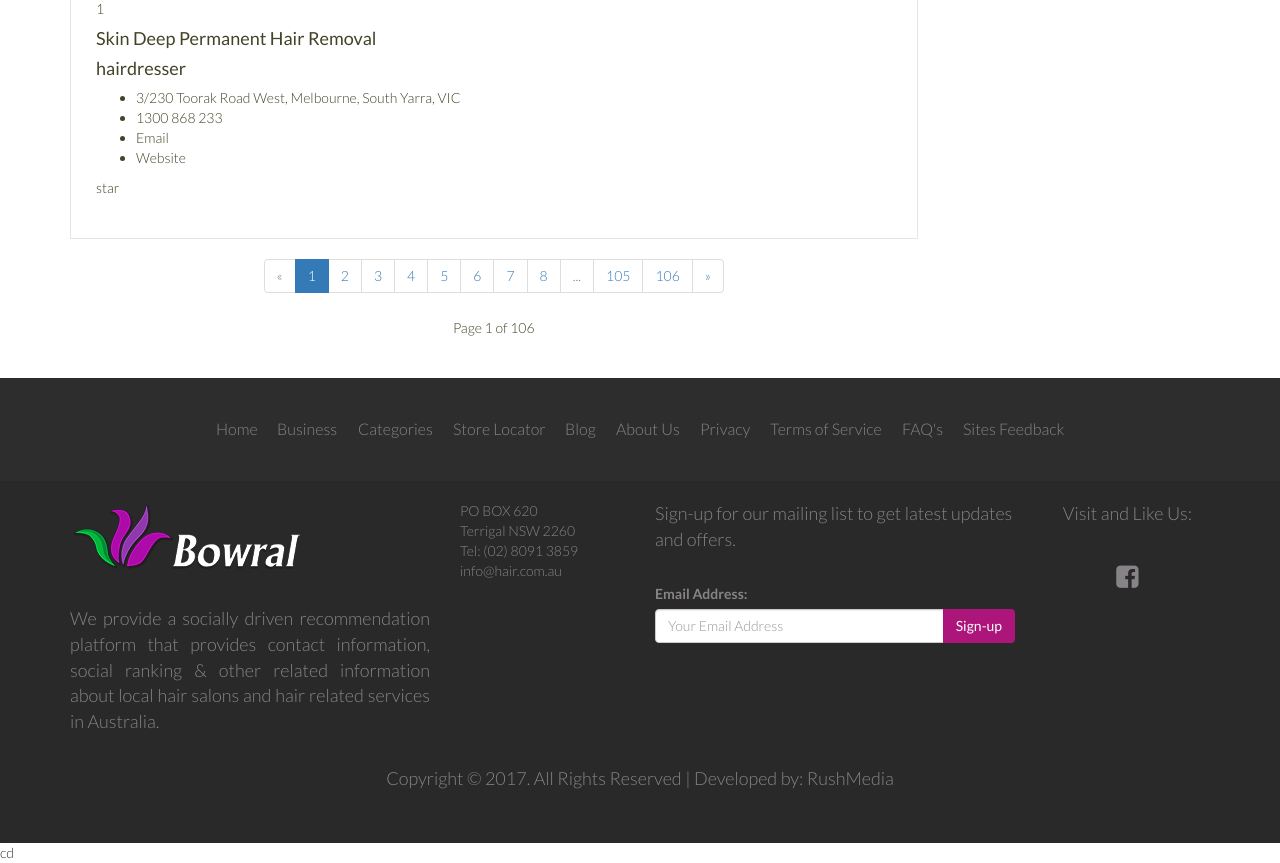
After one commit to juntals/template.dev, a PHP site: page /business.php in a window 1280 px wide. The commit adds this page. Shown: the part 2088-2951 px from the top of the page. Run offline with PHP 8.4, Linux system fonts and the light colour scheme; style sheets or scripts are compiled from the project's sources; some libraries are stand-ins or nearby versions.

Commit message:
Adding business page

```diff
--- /dev/null
+++ b/business.php
@@ -0,0 +1,399 @@
+<!DOCTYPE html>
+<html lang="en">
+
+<head>
+
+    <meta charset="utf-8">
+    <meta http-equiv="X-UA-Compatible" content="IE=edge">
+    <meta name="viewport" content="width=device-width, initial-scale=1">
+    <meta name="description" content="">
+    <meta name="author" content="">
+
+    <title>Bowral</title>
+
+    <link rel="icon" href="https://www.bowral.com.au/public_html/assets/website/img/favicon/favicon.png">
+
+    <!-- Bootstrap Core CSS -->
+    <link href="stylesheets/vendors/bootstrap.min.css" rel="stylesheet">
+    <link href="stylesheets/vendors/hover/css/hover-min.css" rel="stylesheet">
+    <link href="stylesheets/vendors/font-awesome-4.7.0/css/font-awesome.min.css" rel="stylesheet">
+
+
+    <!-- font embed -->
+    <link href="https://fonts.googleapis.com/css?family=Lato:300,300i,400,400i,700,700i,900,900i|Lora:400,400i,700,700i" rel="stylesheet">
+
+    <!-- default theme -->
+    <link href="stylesheets/css/base/default.css" rel="stylesheet">
+    <link href="stylesheets/css/base/color.css" rel="stylesheet">
+    <link href="stylesheets/css/base/font.css" rel="stylesheet">
+
+    <link href="stylesheets/css/main.css" rel="stylesheet">
+
+
+    <!-- HTML5 Shim and Respond.js IE8 support of HTML5 elements and media queries -->
+    <!-- WARNING: Respond.js doesn't work if you view the page via file:// -->
+    <!--[if lt IE 9]>
+        <script src="https://oss.maxcdn.com/libs/html5shiv/3.7.0/html5shiv.js"></script>
+        <script src="https://oss.maxcdn.com/libs/respond.js/1.4.2/respond.min.js"></script>
+    <![endif]-->
+
+</head>
+
+<body id="common-page">
+
+    <!-- Navigation -->
+    <header id="header-2">
+        <nav class="navbar navbar-inverse " data-spy="affix" data-offset-top="150" role="navigation">
+            <div class="container">
+                <!-- Brand and toggle get grouped for better mobile display -->
+                <div class="navbar-header">
+                    <button type="button" class="navbar-toggle" data-toggle="collapse" data-target="#bs-example-navbar-collapse-1">
+                        <span class="sr-only">Toggle navigation</span>
+                        <span class="icon-bar"></span>
+                        <span class="icon-bar"></span>
+                        <span class="icon-bar"></span>
+                    </button>
+                    <a href="#" id="logo" class="navbar-brand"><img class="" src="/images/logo.png" alt=""></a></h1>
+                </div>
+                <!-- Collect the nav links, forms, and other content for toggling -->
+                <div class="collapse navbar-collapse" id="bs-example-navbar-collapse-1">
+
+                    <ul class="nav navbar-nav pull-right quick-menu">
+                        <li>
+                            <a class="circle-social" href="#"><i class="fa fa-search" aria-hidden="true"></i></a>
+                        </li>
+                        <li>
+                            <a class="square-social" href="#">Login</a>
+                        </li>
+                        <li>
+                            <a class="square-social" href="#">Join</a>
+                        </li>
+                    </ul>
+
+                    <ul class="nav navbar-nav pull-right">
+                        <li>
+                            <a class="hvr-bounce-to-top" href="#">Home</a>
+                        </li>
+                        <li>
+                            <a class="hvr-bounce-to-top" href="#">Business</a>
+                        </li>
+                        <li>
+                            <a class="hvr-bounce-to-top" href="#">Categories</a>
+                        </li>
+                        <li>
+                            <a class="hvr-bounce-to-top" href="#">Store Locator</a>
+                        </li>
+                        <li>
+                            <a class="hvr-bounce-to-top" href="#">Blog</a>
+                        </li>
+                        <li>
+                            <a class="hvr-bounce-to-top" href="#">About</a>
+                        </li>
+                        <li>
+                            <a class="hvr-bounce-to-top" href="#">Contact</a>
+                        </li>
+                    </ul>
+
+
+
+                </div>
+                <!-- /.navbar-collapse -->
+            </div>
+            <!-- /.container -->
+        </nav>
+    </header>
+
+    <!-- Page Content -->
+
+    <section class="fluid-wrapper">
+    	<div id="cmap" class="contactmap" style="height: 70vh;"></div>
+    </section>
+
+    <section class="float-top">
+    	<div class="container">
+    		<div class="section-search">
+	            <form action="">
+	                <input type="text" placeholder="What are you looking for?">
+	                <input type="text" placeholder="Where? (suburb, postcode, or city)">
+	                <button class="search-submit hvr-grow" ><i class="fa fa-search" aria-hidden="true"></i> Find</button>
+	            </form>
+	        </div>
+    	</div>
+    </section>
+
+    <section>
+    	<div class="container">
+
+    		<div class="row">
+
+    			<div class="col-md-9">
+    				<div class="pagination-counter">
+    					<p>Showing 1 - 5 of 591 Businesses</p>
+    				</div>
+    				<div class="business-listing">
+
+    					<div class="business-item">
+
+    						<div class="business-image">
+	    						<img src="http://lorempixel.com/400/300/sports/" alt="">
+	    					</div>
+
+	    					<div class="business-map">
+	    						<span>1</span>
+	    					</div>
+
+	    					<div class="business-details">
+	    						<h4>Skin Deep Permanent Hair Removal</h4>
+	    						<h4>hairdresser</h4>
+								<ul>
+									<li>3/230 Toorak Road West, Melbourne, South Yarra, VIC</li>
+									<li>1300 868 233</li>
+									<li>Email</li>
+									<li>Website</li>
+								</ul>
+
+	    						<div class="business-review">
+	    							star
+	    						</div>
+	    					</div>
+
+    					</div>
+
+    					<div class="business-item">
+
+    						<div class="business-image">
+	    						<img src="http://lorempixel.com/400/300/sports/" alt="">
+	    					</div>
+
+	    					<div class="business-map">
+	    						<span>1</span>
+	    					</div>
+
+	    					<div class="business-details">
+	    						<h4>Skin Deep Permanent Hair Removal</h4>
+	    						<h4>hairdresser</h4>
+								<ul>
+									<li>3/230 Toorak Road West, Melbourne, South Yarra, VIC</li>
+									<li>1300 868 233</li>
+									<li>Email</li>
+									<li>Website</li>
+								</ul>
+
+	    						<div class="business-review">
+	    							star
+	    						</div>
+	    					</div>
+
+    					</div>
+
+    					<div class="business-item">
+
+    						<div class="business-image">
+	    						<img src="http://lorempixel.com/400/300/sports/" alt="">
+	    					</div>
+
+	    					<div class="business-map">
+	    						<span>1</span>
+	    					</div>
+
+	    					<div class="business-details">
+	    						<h4>Skin Deep Permanent Hair Removal</h4>
+	    						<h4>hairdresser</h4>
+								<ul>
+									<li>3/230 Toorak Road West, Melbourne, South Yarra, VIC</li>
+									<li>1300 868 233</li>
+									<li>Email</li>
+									<li>Website</li>
+								</ul>
+
+	    						<div class="business-review">
+	    							star
+	    						</div>
+	    					</div>
+
+    					</div>
+
+    				</div>
+
+    				<div class="text-center margin-bottom-40">
+					    <ul class="pagination">
+					        <li class="disabled"><span>«</span></li>
+					        <li class="active"><span>1</span></li>
+					        <li><a href="https://hair.com.au/search?location=South+Australia&amp;q=&amp;page=2">2</a></li>
+					        <li><a href="https://hair.com.au/search?location=South+Australia&amp;q=&amp;page=3">3</a></li>
+					        <li><a href="https://hair.com.au/search?location=South+Australia&amp;q=&amp;page=4">4</a></li>
+					        <li><a href="https://hair.com.au/search?location=South+Australia&amp;q=&amp;page=5">5</a></li>
+					        <li><a href="https://hair.com.au/search?location=South+Australia&amp;q=&amp;page=6">6</a></li>
+					        <li><a href="https://hair.com.au/search?location=South+Australia&amp;q=&amp;page=7">7</a></li>
+					        <li><a href="https://hair.com.au/search?location=South+Australia&amp;q=&amp;page=8">8</a></li>
+					        <li class="disabled"><span>...</span></li>
+					        <li><a href="https://hair.com.au/search?location=South+Australia&amp;q=&amp;page=105">105</a></li>
+					        <li><a href="https://hair.com.au/search?location=South+Australia&amp;q=&amp;page=106">106</a></li>
+					        <li><a href="https://hair.com.au/search?location=South+Australia&amp;q=&amp;page=2" rel="next">»</a></li>
+					    </ul>
+					    <!-- web-pagination -->
+					    <div>Page <span>1 of 106 </span></div>
+					</div>
+
+    			</div>
+
+    			<div class="col-md-3">
+    				<div class="upcoming-events">
+    					<div class="event-date">
+    						<span>9</span>
+    						<span>March</span>
+    					</div>
+    					<div class="event-image">
+    						<img src="http://lorempixel.com/300/200/sports/" alt="">
+    					</div>
+    					<div class="event-details">
+    						<p>Lorem ipsum dolor sit amet, consectetur adipisicing elit. Est expedita error eaque laudantium, culpa laboriosam iusto nisi quia aperiam. Necessitatibus autem amet perferendis optio at!</p>
+    					</div>
+    				</div>
+    			</div>
+
+    		</div>
+
+    	</div>
+    </section>
+
+    <footer class="text-center">
+        <div class="footer-upper-bar">
+            <div class="container">
+                <div class="row">
+                    <div class="col-md-12">
+                        <ul class="footer-menu">
+                            <li><a class="hvr-shutter-out-vertical" href="https://hair.com.au/home">Home</a></li>
+                            <li><a class="hvr-shutter-out-vertical" href="https://hair.com.au/search/q">Business</a></li>
+                            <li>
+                                <a class="hvr-shutter-out-vertical" href="https://hair.com.au/categories">Categories</a>
+                            </li>
+                            <li>
+                                <a class="hvr-shutter-out-vertical" href="https://hair.com.au/store-locator">Store Locator</a>
+                            </li>
+                            <li>
+                                <a class="hvr-shutter-out-vertical" href="https://hair.com.au/blog">Blog</a>
+                            </li>
+                            <li>
+                                <a class="hvr-shutter-out-vertical" href="https://hair.com.au/about-us">About Us</a>
+                            </li>
+                            <li>
+                                <a class="hvr-shutter-out-vertical" href="https://hair.com.au/privacy">Privacy</a>
+                            </li>
+                            <li>
+                                <a class="hvr-shutter-out-vertical" href="https://hair.com.au/terms-of-service">Terms of Service</a>
+                            </li>
+                            <li>
+                                <a class="hvr-shutter-out-vertical" href="https://hair.com.au/faqs">FAQ's</a>
+                            </li>
+                            <li><a class="hvr-shutter-out-vertical" href="#feedbackModal" data-toggle="modal">Sites Feedback</a></li>
+
+
+
+                            <!-- Modal -->
+
+                        </ul>
+                    </div>
+
+                </div>
+            </div>
+        </div><!-- ../footer-upper-bar -->
+
+        <div class="footer-bottom-bar">
+            <div class="container">
+
+                <div class="row">
+                    <div class="col-md-4">
+                        <div class="left-image-service">
+                            <div class="img-wrapper">
+                                <a href="https://hair.com.au/home"><img src="/images/logo.png"" alt="Hair.com.au - socially rewarding"></a>
+                            </div>
+                            <div class="text-wrapper">
+                                <p>We provide a socially driven recommendation platform that provides contact information, social ranking &amp; other related information about local hair salons and hair related services in Australia.</p>
+                            </div>
+                        </div>
+                    </div>
+                    <div class="col-md-2">
+                        <ul>
+                            <li>PO BOX 620</li>
+                            <li>Terrigal NSW 2260</li>
+                            <li><a href="tel:(02) 8007 5521">Tel: (02) 8091 3859</a></li>
+                            <li><a href="mailto:info@hair.com.au">info@hair.com.au</a></li>
+                        </ul>
+                    </div>
+                    <div class="col-md-4 text-left">
+                        <div class="text-wrapper">
+                            <p>Sign-up for our mailing list to get latest updates and offers.</p>
+                        </div>
+                        <div class="newsletter">
+                            <form id="newsletter" name="newsletter" role="form" action="https://hair.com.au/home" method="POST" accept-charset="utf-8" class="ng-pristine ng-valid">
+                                <input type="hidden" name="_token" value="Fss2MHbYm6rbErEo64iwQgPIVq3GmuXugM4U0ltn" autocomplete="off">
+                                <label for="email">Email Address:</label>
+                                <div class="input-group">
+                                    <input id="email" type="text" class="form-control" name="email" placeholder="Your Email Address">
+                                    <span class="input-group-btn">
+                                            <button id="btn_id" class="btn btn-secondary" type="submit">Sign-up</button>
+                                        </span>
+                                </div>
+                            </form>
+                        </div>
+                    </div>
+                    <div class="col-md-2">
+                     <p class="margin-top-10">Visit and Like Us:</p>
+                        <ul class="social-icons footer-social-icons">
+                            <li><a href="https://www.facebook.com/haircomau/" target="_blank">
+                                <i class="fa fa-facebook-square" aria-hidden="true"></i>
+                                </a>
+                            </li>
+                        </ul>
+
+                    </div>
+                </div>
+
+                <div class="row">
+                    <p class="copyright">Copyright © 2017. All Rights Reserved | Developed by: <a href="http://rushmedia.ph/" target="_blank">RushMedia</a></p>
+                </div>
+            </div>
+        </div>
+    </footer>
+
+    <!-- jQuery Version 1.11.1 -->
+    <script src="/js/jquery.js"></script>
+    <!-- Bootstrap Core JavaScript -->
+    <script src="/js/bootstrap.min.js"></script>
+    <script src="/js/jarallax/jarallax.js"></script>
+    <script src="/js/jarallax/jarallax-video.js"></script>
+    <script src="/js/jquery-countTo/jquery.countTo.js"></script>
+    <script src="/js/smoothScroll/scrollSpeed.js"></script>
+    <script type="text/javascript" src="https://maps.googleapis.com/maps/api/js?key=AIzaSyAt9TyI6VkaXWwv_ZWN-dtWjgRKk-L8WjQ&libraries=places"></script>cd
+    <script>
+        jQuery.scrollSpeed(100, 800);
+    </script>
+    <script>
+
+    $(document).ready(function(){
+
+        var myLatLng = {lat: -33.44743, lng: 151.44527};
+
+        var map = new google.maps.Map(document.getElementById('cmap'), {
+            zoom: 16,
+            center: myLatLng,
+            scrollwheel: false
+        });
+
+        var marker = new google.maps.Marker({
+        position: myLatLng,
+        map: map,
+        title: 'My map'
+        });
+
+        });
+
+
+      </script>
+
+    <script src="/js/main.js"></script>
+
+</body>
+
+</html>
--- a/stylesheets/css/main.css
+++ b/stylesheets/css/main.css
@@ -204,4 +204,76 @@ footer a:hover {
   background-color: #ac167a;
   color: #fff; }
 
+/* common pages */
+header#header-2 .navbar {
+  border: 0;
+  margin: 0;
+  border-radius: 0; }
+  header#header-2 .navbar .container {
+    position: relative; }
+    header#header-2 .navbar .container .navbar-header {
+      position: absolute;
+      top: 0;
+      left: 0;
+      height: 100%;
+      width: auto; }
+header#header-2 .navbar.affix {
+  width: 100%;
+  z-index: 2;
+  background: #AC167A; }
+  header#header-2 .navbar.affix ul.navbar-nav a {
+    padding: 25px 10px; }
+header#header-2 .navbar-brand {
+  padding: 7px 0;
+  height: 100%; }
+  header#header-2 .navbar-brand img {
+    height: 100%; }
+header#header-2 ul.navbar-nav a {
+  padding: 35px 10px; }
+
+#common-page section {
+  padding: 40px 0; }
+#common-page .fluid-wrapper {
+  padding: 0;
+  margin: 0; }
+#common-page .float-top {
+  height: 0;
+  padding: 0;
+  margin: 0; }
+#common-page .section-search {
+  position: relative;
+  top: -99px;
+  background: rgba(95, 2, 64, 0.8);
+  font-size: 0;
+  min-height: 100px; }
+  #common-page .section-search form {
+    font-size: 0;
+    width: 90%;
+    text-align: center;
+    margin: auto;
+    padding: 20px; }
+    #common-page .section-search form input {
+      font-size: 14px;
+      padding: 18px;
+      width: 40%;
+      border: 0;
+      border-radius: 0; }
+    #common-page .section-search form .search-submit {
+      width: 20%;
+      font-size: 14px;
+      border: 0;
+      padding: 18px 0;
+      vertical-align: top;
+      background: #ac167a;
+      color: #fff;
+      font-weight: 700;
+      text-transform: uppercase; }
+      #common-page .section-search form .search-submit i {
+        color: #fff; }
+    #common-page .section-search form input:first-child {
+      border-right: 1px solid #ac167a; }
+#common-page .business-listing {
+  padding: 40px 25px;
+  border: 1px solid #e5e5e5; }
+
 /*# sourceMappingURL=main.css.map */
--- a/stylesheets/scss/main.scss
+++ b/stylesheets/scss/main.scss
@@ -35,12 +35,9 @@ $gradientBgBot: #f3f3f3;
 	    margin: auto;
 	}
 }
-
 section {
     padding: 80px 10px;
 }
-
-
 .title {
     font-size: 31px;
     margin: 0;
@@ -273,3 +270,118 @@ footer{
     background-color: #ac167a;
     color: #fff;
 }
+
+/* common pages */
+
+header#header-2 {
+
+	.navbar {
+	    border: 0;
+	    margin: 0;
+	    border-radius: 0;
+
+	    .container {
+		    position: relative;
+
+		    .navbar-header {
+			    position: absolute;
+			    top: 0;
+			    left: 0;
+			    height: 100%;
+			    width: auto;
+			}
+		}
+	}
+
+	.navbar.affix {
+	    width: 100%;
+	    z-index: 2;
+	    background: #AC167A;
+
+	    ul.navbar-nav{
+			a {
+			    padding: 25px 10px;
+			}
+		}
+	}
+
+	.navbar-brand {
+
+		padding: 7px 0;
+		height: 100%;
+
+		img{
+			height: 100%;
+		}
+	}
+
+	ul.navbar-nav{
+		a {
+		    padding: 35px 10px;
+		}
+	}
+}
+
+#common-page{
+	section{
+		padding: 40px 0;
+	}
+	.fluid-wrapper {
+	    padding: 0;
+	    margin: 0;
+	}
+	.float-top{
+		height: 0;
+	    padding: 0;
+	    margin: 0;
+	}
+	.section-search {
+	    position: relative;
+	    top: -99px;
+	    background: rgba(95, 2, 64, 0.8);
+	    font-size: 0;
+	    min-height: 100px;
+
+	    form {
+		    font-size: 0;
+		    width: 90%;
+		    text-align: center;
+		    margin: auto;
+		    padding: 20px;
+
+		    input {
+			    font-size: 14px;
+			    padding: 18px;
+			    width: 40%;
+			    border: 0;
+			    border-radius: 0;
+			}
+
+			.search-submit {
+		        width: 20%;
+			    font-size: 14px;
+			    border: 0;
+			    padding: 18px 0;
+			    vertical-align: top;
+			    background: #ac167a;
+			    color: #fff;
+			    font-weight: 700;
+			    text-transform: uppercase;
+			    i{
+			    	color:#fff;
+			    }
+			}
+
+			input:first-child {
+			    border-right: 1px solid #ac167a;
+			}
+		}
+
+
+	}
+
+	.business-listing {
+	    padding: 40px 25px;
+	    border: 1px solid rgb(229, 229, 229);
+	}
+}
```
Also changed, not shown: 1 other file.
